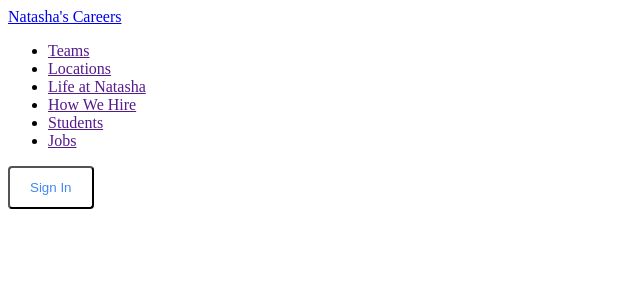
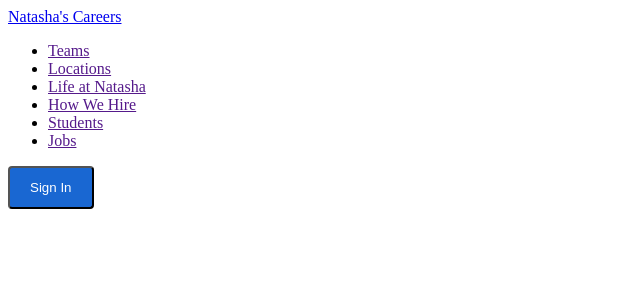
Before and after one commit to artsycoder533/job-search, a Vue app: page / in a window 1280 px wide. Shown: the top 300 px of the page, without its empty margins (0-640 px from the left). Built offline with nearby package versions, Linux system fonts and the light colour scheme; the HTML template or start-up script is replaced by a standard one.

Commit message:
added dynamic props

```diff
--- a/src/components/ActionButton.vue
+++ b/src/components/ActionButton.vue
@@ -7,18 +7,13 @@
 <script>
 export default {
   name: "ActionButton",
-  props:  ["text", "isPrimary"],
-  data() {
-    return {
-      primary: this.isPrimary,
-    };
-  },
+  props:  ["text", "type"],
   computed: {
     buttonClass() {
       return {
-        primary: this.primary,
+        primary: this.type === "primary",
         //do this so that only one or the other will be true
-        secondary: !this.primary,
+        secondary: this.type === "secondary",
       };
     },
   },
--- a/src/components/MainNav.vue
+++ b/src/components/MainNav.vue
@@ -26,7 +26,7 @@
           <action-button
             v-else
             text="Sign In"
-            :is-primary="false"
+            type="primary"
             data-test="login-button"
             @click="loginUser"
           />
```
